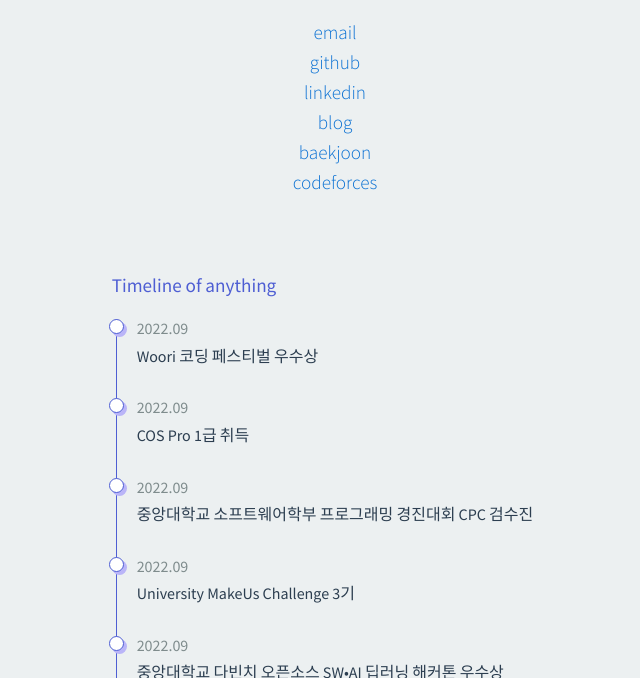
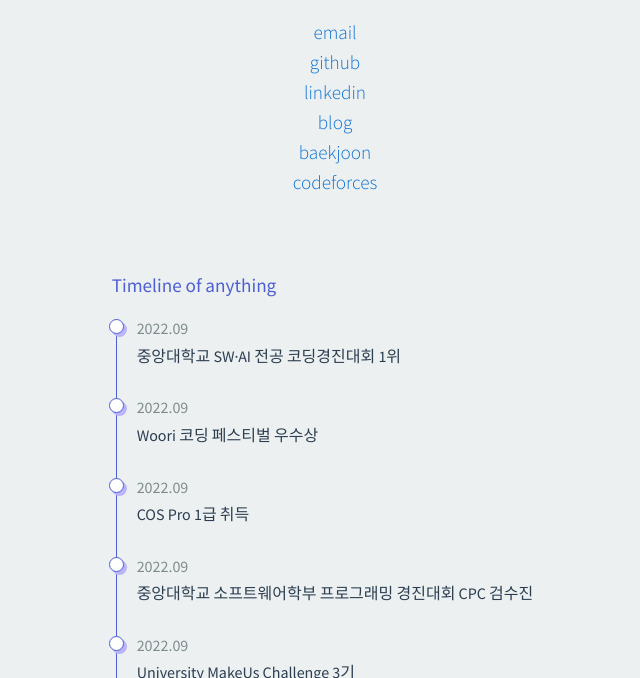
Before and after one commit to njw1204/njw1204.github.io, a website: page public/index.html in a window 1280 px wide. Shown: the part 122-800 px from the top of the page, without its empty margins (305-945 px from the left). Drawn offline with nearby package versions, Linux system fonts and the light colour scheme.

Commit message:
Update timeline

```diff
--- a/public/index.html
+++ b/public/index.html
@@ -55,6 +55,12 @@
         <div class="timeline">
           <div class="timeline-title">Timeline of anything</div>
           <ul>
+            <li>
+              <div class="timeline-time">2022.09</div>
+              <p class="timeline-message">
+                중앙대학교 SW·AI 전공 코딩경진대회 1위
+              </p>
+            </li>
             <li>
               <div class="timeline-time">2022.09</div>
               <p class="timeline-message">Woori 코딩 페스티벌 우수상</p>
```
